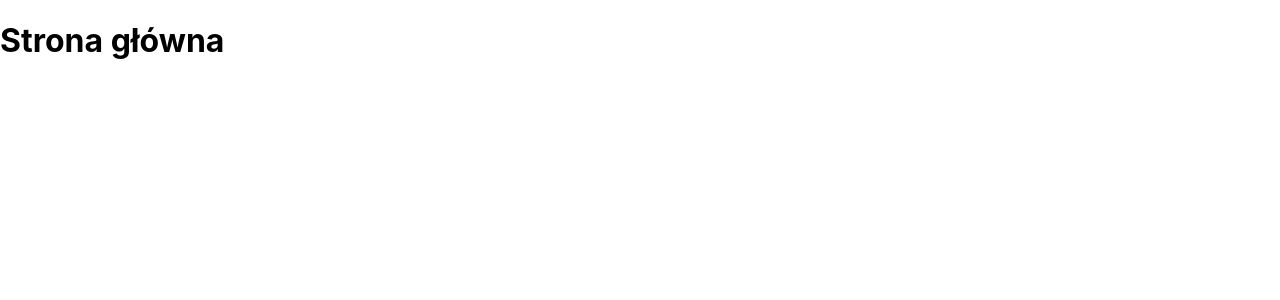
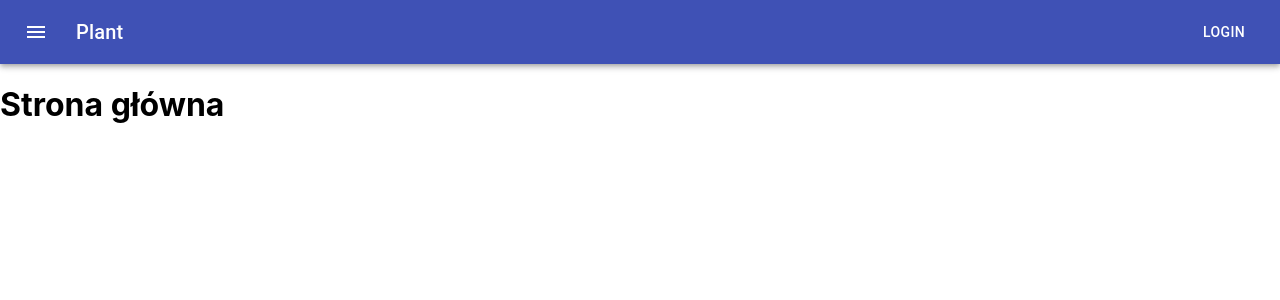
Before and after one commit to NowakKamil30/growing-plant-app, a React (Create React App) app in the folder frontend/growing-plant-app/: page / in a window 1280 px wide. Shown: the top 300 px of the page. Built offline with nearby package versions, Linux system fonts and the light colour scheme.

Commit message:
add Header

```diff
--- a/frontend/growing-plant-app/package.json
+++ b/frontend/growing-plant-app/package.json
@@ -4,6 +4,7 @@
   "private": true,
   "dependencies": {
     "@material-ui/core": "^4.11.0",
+    "@material-ui/icons": "^4.9.1",
     "@testing-library/jest-dom": "^4.2.4",
     "@testing-library/react": "^9.5.0",
     "@testing-library/user-event": "^7.2.1",
@@ -23,7 +24,7 @@
     "react-i18next": "^11.7.3",
     "react-redux": "^7.2.1",
     "react-router-dom": "^5.2.0",
-    "react-scripts": "3.4.3",
+    "react-scripts": "^3.4.4",
     "redux": "^4.0.5",
     "redux-thunk": "^2.3.0",
     "typescript": "^4.0.3"
--- a/frontend/growing-plant-app/src/App.tsx
+++ b/frontend/growing-plant-app/src/App.tsx
@@ -3,9 +3,9 @@ import { Provider } from 'react-redux';
 import { applyMiddleware, createStore } from 'redux';
 import thunk from 'redux-thunk';
 import reducers from './reducers';
-import { AppRouter } from './router/AppRouter';
 import i18n from './i18n/i18n';
 import { I18nextProvider } from 'react-i18next';
+import AppLayout from './layouts/AppLayout';
 
 function App(): JSX.Element {
   const store = createStore(reducers, applyMiddleware(thunk));
@@ -13,7 +13,7 @@ function App(): JSX.Element {
   return (
     <Provider store={store}>
       <I18nextProvider i18n={i18n}>
-        <AppRouter/>
+        <AppLayout/>
       </I18nextProvider>
     </Provider>
   );
--- /dev/null
+++ b/frontend/growing-plant-app/src/layouts/AppLayout.tsx
@@ -0,0 +1,15 @@
+import React from 'react';
+import { AppRouter } from '../router/AppRouter';
+import { Header } from './Header';
+
+
+function AppLayout(): JSX.Element {
+  return (
+    <div>
+        <Header/>
+        <AppRouter/>
+    </div>
+  );
+}
+
+export default AppLayout;
--- /dev/null
+++ b/frontend/growing-plant-app/src/layouts/Header.tsx
@@ -0,0 +1,43 @@
+import React from 'react';
+// eslint-disable-next-line @typescript-eslint/no-unused-vars
+import { createStyles, makeStyles, Theme } from '@material-ui/core/styles';
+import AppBar from '@material-ui/core/AppBar';
+import Toolbar from '@material-ui/core/Toolbar';
+import Typography from '@material-ui/core/Typography';
+import Button from '@material-ui/core/Button';
+import IconButton from '@material-ui/core/IconButton';
+import MenuIcon from '@material-ui/icons/Menu';
+
+export const Header = (): JSX.Element => {
+  const classes = useStyles();
+
+  return (
+    <div className={classes.root}>
+      <AppBar position='static'>
+        <Toolbar>
+          <IconButton edge='start' className={classes.menuButton} color='inherit' aria-label='menu'>
+            <MenuIcon />
+          </IconButton>
+          <Typography variant='h6' className={classes.title}>
+            Plant
+          </Typography>
+          <Button color='inherit'>Login</Button>
+        </Toolbar>
+      </AppBar>
+    </div>
+  );
+};
+
+const useStyles = makeStyles((theme: Theme) =>
+  createStyles({
+    root: {
+      flexGrow: 1,
+    },
+    menuButton: {
+      marginRight: theme.spacing(2),
+    },
+    title: {
+      flexGrow: 1,
+    },
+  }),
+);
--- a/frontend/growing-plant-app/src/router/AppRouter.tsx
+++ b/frontend/growing-plant-app/src/router/AppRouter.tsx
@@ -4,7 +4,7 @@ import {
     Route,
     Switch
   } from 'react-router-dom';
-import { HomePage } from '../layouts/HomePage';
+import { HomePage } from '../pages/HomePage';
 export const AppRouter = () => (
     <Router>
         <Switch>
```
Also changed, not shown: frontend/growing-plant-app/src/pages/HomePage.tsx (renamed from frontend/growing-plant-app/src/layouts/HomePage.tsx), 1 other file (tests, documents, lock files or other folders).
